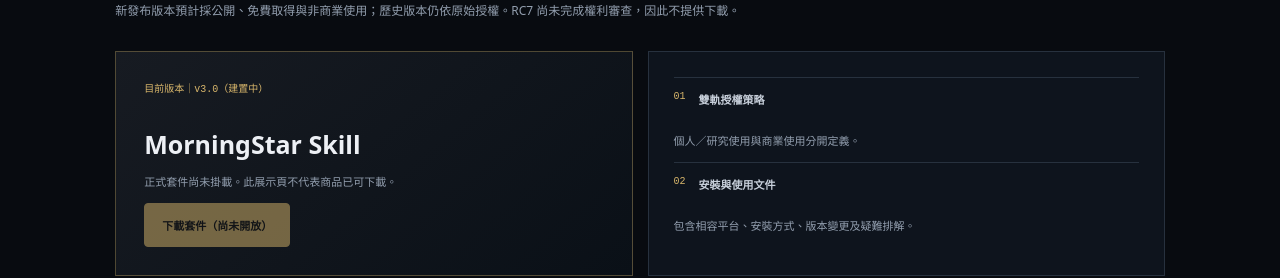
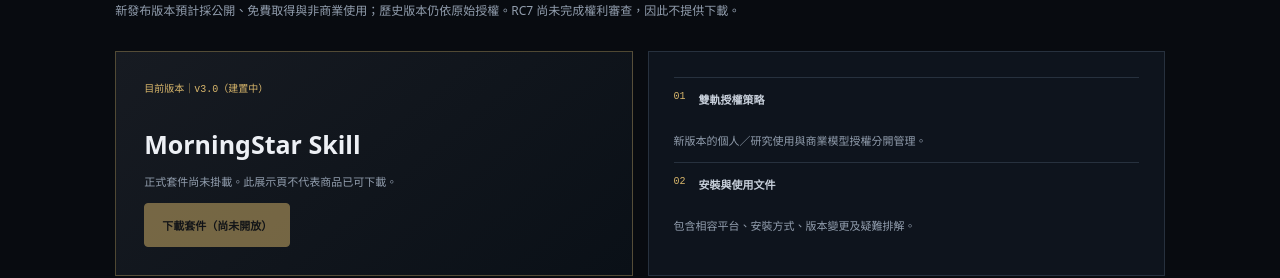
Before and after one commit to morningstarkalis/morningstar-ai-official-site, a plain HTML site: page public/index.html in a window 1280 px wide. Shown: the part 4063-4341 px from the top of the page. Drawn offline with Linux system fonts and the light colour scheme.

Commit message:
Clarify Skill non-commercial licensing applies prospectively and preserves historical terms

```diff
--- a/public/index.html
+++ b/public/index.html
@@ -88,7 +88,7 @@ section{padding:88px 9vw;border-top:1px solid #ffffff0d}.head{display:flex;justi
 <section id="v310"><div class="kicker">ARCHIVE / HISTORICAL RELEASE</div><h2>MorningStar Skill v3.1.0（歷史版本）</h2><p class="sub" data-zh="免費公開版已發布：六大引擎、四階推理流程、四道品質閘門，以及深度思考與反覆驗證協議。明確標示未知與不確定性，不承諾零錯誤。" data-en="Free public release: six engines, four reasoning stages, four quality gates, and a deep-thinking verification protocol. Unknowns and uncertainty are disclosed; no zero-error guarantee is made.">免費公開版已發布：六大引擎、四階推理流程、四道品質閘門，以及深度思考與反覆驗證協議。明確標示未知與不確定性，不承諾零錯誤。</p><div class="product"><span class="version">VERSION 3.1.0 · FREE PUBLIC EDITION</span><h3>MorningStar Skill</h3><p class="copy" data-zh="可免費閱讀、下載、安裝與分享。此為歷史版本，原始發布時的授權聲明與既有授權依當時條款處理；不得將 RC7 新授權追溯套用至舊版。" data-en="Free to read, download, install, and share. New v3.1.0 material is offered under CC BY 4.0 to the extent rights are controlled by the publisher; older releases and third-party materials retain their own terms.">可免費閱讀、下載、安裝與分享。新版本新增內容在發布者有權授權範圍內採 CC BY 4.0；舊版本與第三方素材仍依各自授權。</p><a class="btn" href="https://morningstar-skill-v3-1.pages.dev/v3.1.0/" data-zh="開啟免費版下載頁 ↗" data-en="Open free release ↗">開啟免費版下載頁 ↗</a></div></section>
 <section id="skill"><div class="kicker">04 / PRODUCT</div><h2 data-zh="MorningStar Skill 公開版本中心" data-en="MorningStar Skill Store">MorningStar Skill 公開版本中心</h2><p class="sub" data-zh="新發布版本的方向是公開、免費取得與非商業使用；歷史版本及第三方素材仍依各自原始授權，不追溯更改。RC7 尚未完成權利清權與發布閘門，因此目前不提供候選版下載。" data-en="Public Skill downloads do not require member sign-in. Stable releases will include installable packages, SHA-256 checksums, version history, and applicable license notices.">新發布版本預計採公開、免費取得與非商業使用；歷史版本仍依原始授權。RC7 尚未完成權利審查，因此不提供下載。</p>
 <div class="cols"><div class="product"><div class="version" data-zh="候選版本｜v3.1.2-rc.7（尚未正式發布）" data-en="CANDIDATE VERSION | v3.1.2-rc.7 (NOT RELEASED)">目前版本｜v3.0（建置中）</div><h3>MorningStar Skill</h3><p class="copy" data-zh="RC7 仍在權利清權、資安與安裝測試階段。此候選版本目前不可下載，也不應視為正式穩定版。" data-en="RC7 remains under rights, security, and installation review. This candidate is not downloadable and is not a stable release.">正式套件尚未掛載。此展示頁不代表商品已可下載。</p><button class="btn disabled" disabled data-zh="RC7 候選版尚未開放下載" data-en="RC7 candidate not available">下載套件（尚未開放）</button></div>
-<div class="panel"><div class="row"><span>01</span><b data-zh="雙軌授權策略" data-en="Dual-track licensing">雙軌授權策略</b></div><p class="copy" data-zh="公開 Skill 採非商業授權；商業模型系列另行管理。" data-en="Separate personal/research use from commercial use.">個人／研究使用與商業使用分開定義。</p><div class="row"><span>02</span><b data-zh="安裝與使用文件" data-en="Installation & docs">安裝與使用文件</b></div><p class="copy" data-zh="包含相容平台、安裝方式、版本變更及疑難排解。" data-en="Platform compatibility, installation, changelog, and troubleshooting.">包含相容平台、安裝方式、版本變更及疑難排解。</p></div></div></section>
+<div class="panel"><div class="row"><span>01</span><b data-zh="雙軌授權策略" data-en="Dual-track licensing">雙軌授權策略</b></div><p class="copy" data-zh="新發布 Skill 版本採非商業授權；歷史版本維持各自原始授權，商業模型系列另行管理。" data-en="Separate personal/research use from commercial use.">新版本的個人／研究使用與商業模型授權分開管理。</p><div class="row"><span>02</span><b data-zh="安裝與使用文件" data-en="Installation & docs">安裝與使用文件</b></div><p class="copy" data-zh="包含相容平台、安裝方式、版本變更及疑難排解。" data-en="Platform compatibility, installation, changelog, and troubleshooting.">包含相容平台、安裝方式、版本變更及疑難排解。</p></div></div></section>
 <section id="research"><div class="kicker">05 / PUBLICATIONS</div><h2 data-zh="研究論文與版本歷史" data-en="Research & Release History">研究論文與版本歷史</h2><p class="sub" data-zh="以可追溯方式管理論文、技術文件、資料集與軟體版本。每份文件應有日期、版本、作者、狀態與引用方式。" data-en="Track papers, technical docs, datasets, and software releases. Each record should include date, version, author, status, and citation details.">以可追溯方式管理論文、技術文件、資料集與軟體版本。</p>
 <div class="table"><div class="tr h"><b>RELEASE</b><span data-zh="內容" data-en="DESCRIPTION">內容</span><small data-zh="狀態" data-en="STATUS">狀態</small></div><div class="tr"><b>0.1.1</b><span data-zh="GitHub main → Cloudflare Workers Builds 自動部署驗證標記" data-en="GitHub main → Cloudflare Workers Builds auto-deployment verification marker">GitHub main → Cloudflare Workers Builds 自動部署驗證標記</span><small data-zh="部署測試版本" data-en="Deployment test release">部署測試版本</small></div><div class="tr"><b>0.1.0</b><span data-zh="官方網站骨架與雙語介面" data-en="Official site shell and bilingual UI">官方網站骨架與雙語介面</span><small data-zh="初始版本" data-en="Initial release">初始版本</small></div><div class="tr"><b>0.2.0</b><span data-zh="研究文件與資料集索引" data-en="Research and dataset index">研究文件與資料集索引</span><small data-zh="規劃中" data-en="Planned">規劃中</small></div><div class="tr"><b>0.3.0</b><span data-zh="可重現測試報告與附件" data-en="Reproducible test report and attachments">可重現測試報告與附件</span><small data-zh="規劃中" data-en="Planned">規劃中</small></div><div class="tr"><b>1.0.0</b><span data-zh="正式產品與授權服務" data-en="Production product and licensing service">正式產品與授權服務</span><small data-zh="待安全審查" data-en="Pending security review">待安全審查</small></div></div></section>
 <section id="test"><div class="kicker">06 / INTERACTIVE DEMO</div><h2 data-zh="線上 AI 邏輯測試平台" data-en="Online Logic Test">線上 AI 邏輯測試平台</h2><p class="sub" data-zh="這是一個前端示範題，用來展示題目、輸入與回饋流程。它不代表晨星模型本體，也不是正式 benchmark。" data-en="A frontend sample to demonstrate question and feedback flow. It is not the MorningStar model itself and is not a benchmark.">這是一個前端示範題，用來展示題目、輸入與回饋流程。</p>
```
